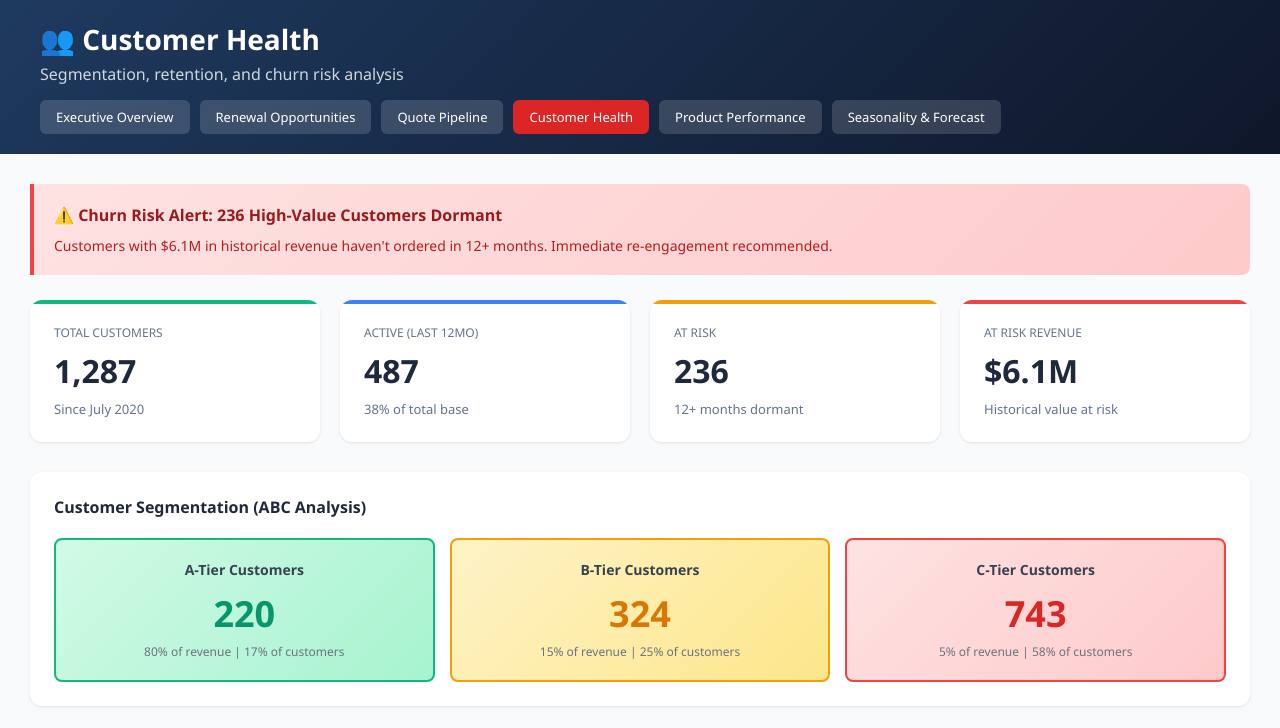
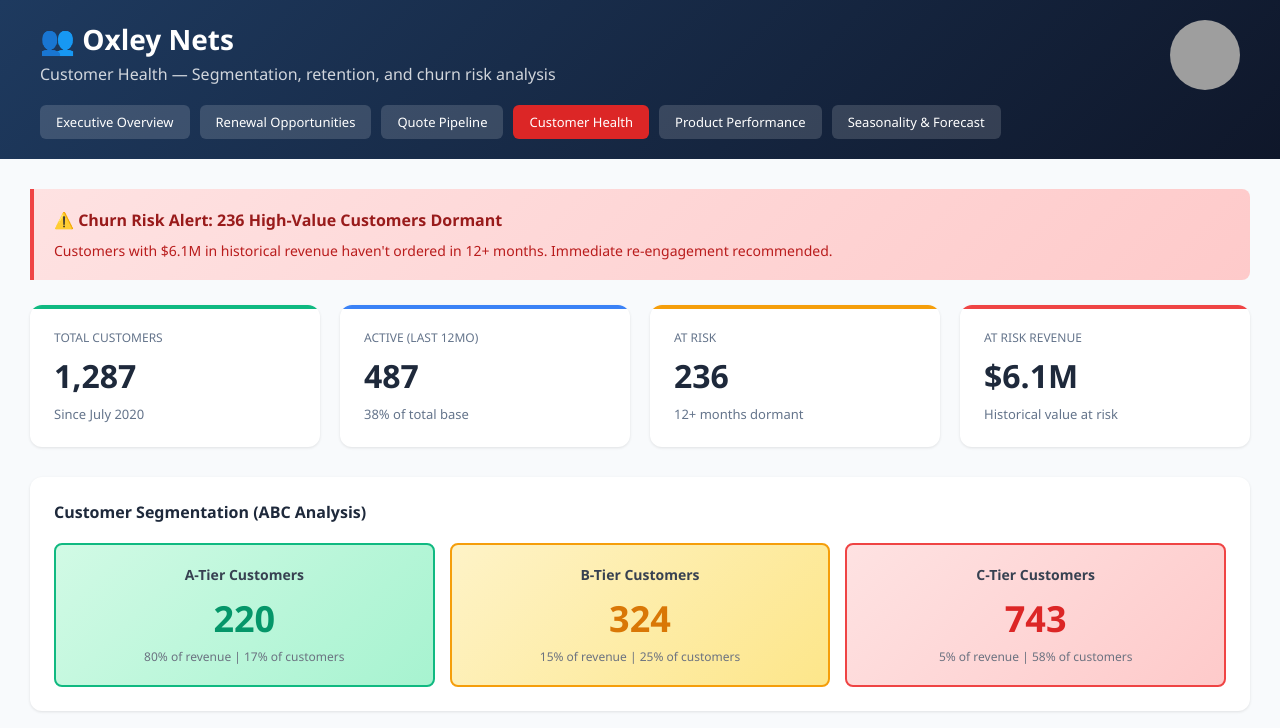
Before and after one commit to hjekel/oxley-nets-dashboards, a plain HTML site: page Dashboard_Customers.html in a window 1280 px wide. Shown: the top 728 px of the page. Drawn offline with nearby package versions, Linux system fonts and the light colour scheme; grey boxes are pictures that could not be loaded.

Commit message:
Add files via upload

```diff
--- a/Dashboard_Customers.html
+++ b/Dashboard_Customers.html
@@ -9,8 +9,11 @@
         * { margin: 0; padding: 0; box-sizing: border-box; }
         body { font-family: 'Segoe UI', Tahoma, Geneva, Verdana, sans-serif; background: #f8fafc; color: #1e293b; }
         .header { background: linear-gradient(135deg, #1e3a5f 0%, #0f172a 100%); color: white; padding: 20px 40px; }
+        .header-content { display: flex; justify-content: space-between; align-items: flex-start; }
+        .header-left { flex: 1; }
         .header h1 { font-size: 28px; font-weight: 600; }
         .header p { opacity: 0.8; margin-top: 5px; }
+        .header-logo { width: 70px; height: 70px; border-radius: 50%; object-fit: cover; margin-left: 20px; }
         .nav-links { display: flex; gap: 10px; margin-top: 15px; flex-wrap: wrap; }
         .nav-links a { background: rgba(255,255,255,0.15); color: white; padding: 8px 16px; border-radius: 6px; text-decoration: none; font-size: 13px; }
         .nav-links a:hover { background: rgba(255,255,255,0.25); }
@@ -27,11 +30,12 @@
         .kpi-value { font-size: 32px; font-weight: 700; margin: 8px 0; }
         .kpi-sub { font-size: 13px; color: #64748b; }
         .grid-2 { display: grid; grid-template-columns: 1fr 1fr; gap: 25px; margin-bottom: 25px; }
-        @media (max-width: 1024px) { .grid-2 { grid-template-columns: 1fr; } }
+        @media (max-width: 1024px) { .grid-2 { grid-template-columns: 1fr; } .header { padding: 15px 20px; } .header h1 { font-size: 22px; } .header-logo { width: 50px; height: 50px; } .container { padding: 15px; } }
         .card { background: white; border-radius: 12px; padding: 24px; box-shadow: 0 1px 3px rgba(0,0,0,0.1); }
         .card h3 { font-size: 16px; color: #1e293b; margin-bottom: 20px; }
         .chart-container { position: relative; height: 300px; }
         .segment-grid { display: grid; grid-template-columns: repeat(3, 1fr); gap: 15px; }
+        @media (max-width: 768px) { .segment-grid { grid-template-columns: 1fr; } }
         .segment-card { padding: 20px; border-radius: 8px; text-align: center; }
         .segment-card.a { background: linear-gradient(135deg, #d1fae5 0%, #a7f3d0 100%); border: 2px solid #10b981; }
         .segment-card.b { background: linear-gradient(135deg, #fef3c7 0%, #fde68a 100%); border: 2px solid #f59e0b; }
@@ -56,13 +60,18 @@
 </head>
 <body>
     <div class="header">
-        <h1>👥 Customer Health</h1>
-        <p>Segmentation, retention, and churn risk analysis</p>
+        <div class="header-content">
+            <div class="header-left">
+                <h1>👥 Oxley Nets</h1>
+                <p>Customer Health — Segmentation, retention, and churn risk analysis</p>
+            </div>
+            <img src="https://hjekel.github.io/oxley-nets-dashboards/oxley-logo.png" alt="Oxley Nets" class="header-logo" onerror="this.style.display='none'">
+        </div>
         <div class="nav-links">
             <a href="Dashboard_Executive.html">Executive Overview</a>
             <a href="Dashboard_Renewals.html">Renewal Opportunities</a>
             <a href="Dashboard_Quotes.html">Quote Pipeline</a>
-            <a href="#" class="active">Customer Health</a>
+            <a href="Dashboard_Customers.html" class="active">Customer Health</a>
             <a href="Dashboard_Products.html">Product Performance</a>
             <a href="Dashboard_Seasonality.html">Seasonality & Forecast</a>
         </div>
@@ -87,14 +96,8 @@
             </div>
         </div>
         <div class="grid-2">
-            <div class="card">
-                <h3>New vs Returning Customers by Year</h3>
-                <div class="chart-container"><canvas id="newReturningChart"></canvas></div>
-            </div>
-            <div class="card">
-                <h3>Revenue by Customer Segment</h3>
-                <div class="chart-container"><canvas id="segmentChart"></canvas></div>
-            </div>
+            <div class="card"><h3>New vs Returning Customers by Year</h3><div class="chart-container"><canvas id="newReturningChart"></canvas></div></div>
+            <div class="card"><h3>Revenue by Customer Segment</h3><div class="chart-container"><canvas id="segmentChart"></canvas></div></div>
         </div>
         <div class="grid-2">
             <div class="card">
@@ -112,11 +115,6 @@
                         <tr><td>Abel Sports</td><td>$294,815</td><td>194</td><td><span class="badge green">A</span></td></tr>
                         <tr><td>Country Club International</td><td>$287,412</td><td>93</td><td><span class="badge green">A</span></td></tr>
                         <tr><td>AS Lodge Tennis Courts</td><td>$231,782</td><td>161</td><td><span class="badge green">A</span></td></tr>
-                        <tr><td>Country Club Tasmania</td><td>$194,605</td><td>4</td><td><span class="badge green">A</span></td></tr>
-                        <tr><td>TMA Australia Pty Ltd</td><td>$192,240</td><td>6</td><td><span class="badge green">A</span></td></tr>
-                        <tr><td>Tennis Warehouse Australia</td><td>$190,129</td><td>634</td><td><span class="badge green">A</span></td></tr>
-                        <tr><td>City of Kingston</td><td>$167,165</td><td>6</td><td><span class="badge green">A</span></td></tr>
-                        <tr><td>City of Ballarat</td><td>$162,385</td><td>12</td><td><span class="badge green">A</span></td></tr>
                     </tbody>
                 </table>
             </div>
@@ -143,21 +141,12 @@
     <script>
         new Chart(document.getElementById('newReturningChart'), {
             type: 'bar',
-            data: {
-                labels: ['2020', '2021', '2022', '2023', '2024', '2025 YTD'],
-                datasets: [
-                    { label: 'New', data: [238, 292, 240, 229, 190, 98], backgroundColor: '#3b82f6' },
-                    { label: 'Returning', data: [0, 132, 224, 274, 264, 186], backgroundColor: '#10b981' }
-                ]
-            },
+            data: { labels: ['2020', '2021', '2022', '2023', '2024', '2025 YTD'], datasets: [{ label: 'New', data: [238, 292, 240, 229, 190, 98], backgroundColor: '#3b82f6' }, { label: 'Returning', data: [0, 132, 224, 274, 264, 186], backgroundColor: '#10b981' }] },
             options: { responsive: true, maintainAspectRatio: false, scales: { x: { stacked: true }, y: { stacked: true } } }
         });
         new Chart(document.getElementById('segmentChart'), {
             type: 'doughnut',
-            data: {
-                labels: ['A-Tier (80%)', 'B-Tier (15%)', 'C-Tier (5%)'],
-                datasets: [{ data: [14604538, 2738351, 912783], backgroundColor: ['#10b981', '#f59e0b', '#ef4444'] }]
-            },
+            data: { labels: ['A-Tier (80%)', 'B-Tier (15%)', 'C-Tier (5%)'], datasets: [{ data: [14604538, 2738351, 912783], backgroundColor: ['#10b981', '#f59e0b', '#ef4444'] }] },
             options: { responsive: true, maintainAspectRatio: false }
         });
     </script>
```
